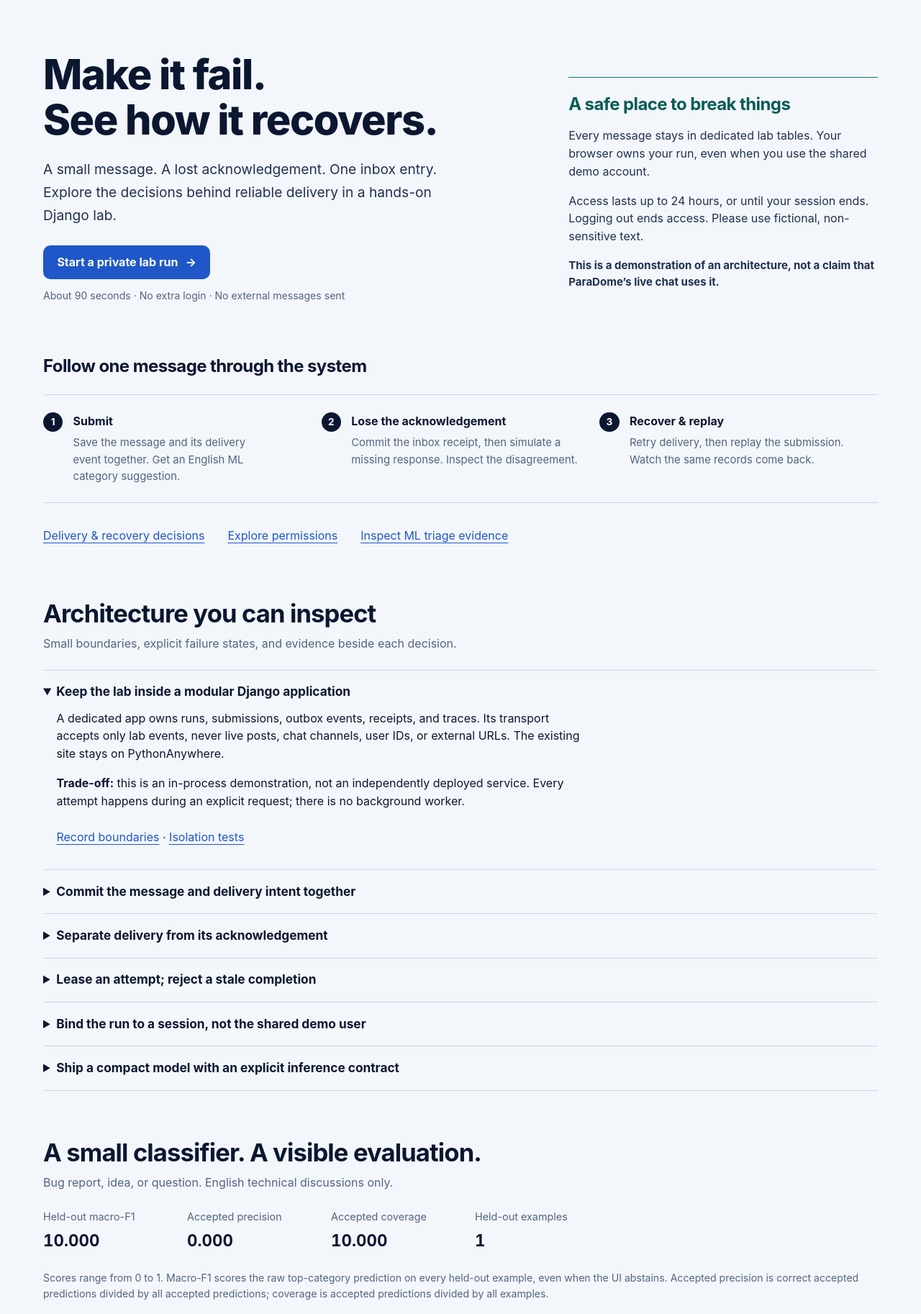
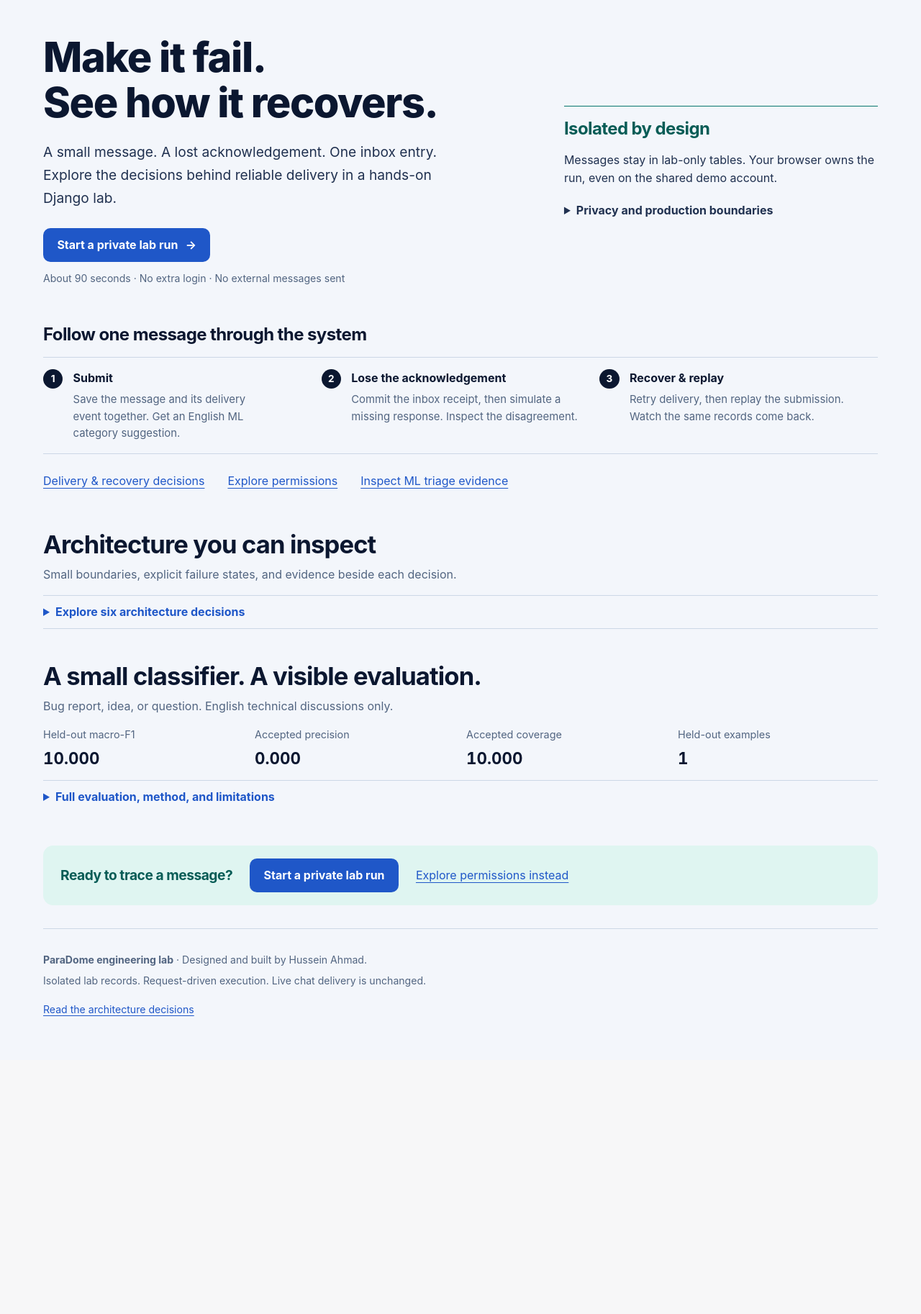
Before and after one commit to husseinahmad7/paradome-prod, a Django app: template engineering/templates/engineering/index.html in a window 1280 px wide. Shown: the part 76-1902 px from the top of the page at 72% size. After the commit the page ends 1488 px from the top, so only its background shows below. Run offline with Django 5.2, Linux system fonts and the light colour scheme; the template is opened without the code that fills it: most values are stand-ins (such as "Sample title", 1, 10 or a date in 2020).

Commit message:
Refine Engineering Lab flow and feedback

```diff
--- a/engineering/static/engineering/lab.css
+++ b/engineering/static/engineering/lab.css
@@ -20,54 +20,68 @@
 .engineering-lab .lab-header nav a:hover { color: #fff; text-decoration: underline; }
 .engineering-lab .lab-header nav a[aria-current] { color: #76e4d8; text-decoration: underline; text-underline-offset: .5em; }
 .engineering-lab .lab-header :focus-visible { outline-color: var(--pd-focus); }
-.lab-intro { padding-block: 4.5rem 3.5rem; display: grid; grid-template-columns: 1.55fr 1fr; gap: 4rem; align-items: center; }
+.lab-intro { padding-block: 3rem 2.25rem; display: grid; grid-template-columns: 1.55fr 1fr; gap: 3rem; align-items: center; }
 .lab-lead { font-size: 1.2rem; max-width: 50ch; line-height: 1.65; color: var(--pd-ink-soft); }
 .lab-intro form { margin-top: 1.6rem; margin-bottom: .8rem; }
-.lab-boundary { border-top: 1px solid var(--pd-teal); padding-top: 1.4rem; color: var(--pd-ink-soft); }
+.lab-boundary { border-top: 1px solid var(--pd-teal); padding-top: 1rem; color: var(--pd-ink-soft); }
 .lab-boundary h2 { color: var(--pd-teal-dark); }
-.lab-boundary p:last-child { margin-bottom: 0; font-size: .94rem; }
+.lab-boundary p { margin-bottom: .65rem; }
+.lab-boundary details p { font-size: .94rem; }
+.lab-boundary details p:last-child { margin-bottom: 0; }
 .engineering-lab .lab-button { display: inline-flex; justify-content: center; align-items: center; gap: .65rem; min-height: 46px; padding: .7rem 1.15rem; border: 1px solid transparent; border-radius: var(--pd-radius-sm); background: var(--pd-blue); color: #fff; font: inherit; font-weight: 700; line-height: 1.4; text-decoration: none; text-align: center; cursor: pointer; transition: background-color 140ms ease-out; }
 .engineering-lab .lab-button:hover { color: #fff; background: var(--pd-blue-dark); }
 .engineering-lab .lab-button.is-secondary { border-color: var(--pd-line-strong); color: var(--pd-ink-soft); background: var(--pd-surface); }
 .engineering-lab .lab-button.is-secondary:hover { background: var(--pd-blue-soft); }
 .engineering-lab .lab-button:disabled { color: #526581; background: #eaf0f8; cursor: wait; }
 .lab-note, .lab-field-hint { font-size: .88rem; line-height: 1.55; color: var(--pd-text-muted); }
-.lab-section { margin-block: 0 4rem; scroll-margin-top: 1.5rem; }
-.lab-section-heading { margin-bottom: 1.5rem; }
+.lab-section { margin-block: 0 2.75rem; scroll-margin-top: 1.5rem; }
+.lab-section-heading { margin-bottom: 1rem; }
 .lab-section-heading h2 { margin-bottom: .5rem; font-size: clamp(1.6rem, 2.7vw, 2.2rem); }
 .lab-section-heading p { color: var(--pd-text-muted); max-width: 70ch; }
-.lab-walkthrough { display: grid; grid-template-columns: repeat(3, minmax(0, 1fr)); margin: 1.5rem 0; padding: 0; counter-reset: steps; list-style: none; border-block: 1px solid var(--pd-line); }
-.lab-walkthrough li { counter-increment: steps; position: relative; padding: 1.5rem 1.3rem 1.5rem 2.6rem; }
-.lab-walkthrough li::before { content: counter(steps); position: absolute; left: 0; top: 1.5rem; width: 1.7rem; height: 1.7rem; display: grid; place-items: center; background: var(--pd-ink); color: #fff; border-radius: 50%; font-size: .85rem; font-weight: 700; }
+.lab-walkthrough { display: grid; grid-template-columns: repeat(3, minmax(0, 1fr)); margin: 1rem 0; padding: 0; counter-reset: steps; list-style: none; border-block: 1px solid var(--pd-line); }
+.lab-walkthrough li { counter-increment: steps; position: relative; padding: 1rem 1.1rem 1rem 2.6rem; }
+.lab-walkthrough li::before { content: counter(steps); position: absolute; left: 0; top: 1rem; width: 1.7rem; height: 1.7rem; display: grid; place-items: center; background: var(--pd-ink); color: #fff; border-radius: 50%; font-size: .85rem; font-weight: 700; }
 .lab-walkthrough strong, .lab-walkthrough span { display: block; }
 .lab-walkthrough strong { margin-bottom: .4rem; }
 .lab-walkthrough span { font-size: .93rem; color: var(--pd-text-muted); }
-.lab-walkthrough.is-compact { margin-bottom: 1.75rem; }
-.lab-walkthrough.is-compact li { padding-block: 1.1rem; }
-.lab-walkthrough.is-compact li::before { top: 1.1rem; }
 .lab-explore { display: flex; flex-wrap: wrap; gap: .25rem 2rem; }
 .lab-explore a { min-height: 44px; display: inline-flex; align-items: center; }
+.lab-architecture-disclosure { border-block: 1px solid var(--pd-line); }
+.lab-architecture-disclosure > summary { color: var(--pd-blue); }
+.lab-architecture-disclosure .lab-decisions { border-top: 0; }
 .lab-decisions { border-top: 1px solid var(--pd-line); }
-.lab-decisions details { padding-block: .4rem; border-bottom: 1px solid var(--pd-line); }
+.lab-decisions details { padding-block: .2rem; border-bottom: 1px solid var(--pd-line); }
 .engineering-lab summary { min-height: 44px; cursor: pointer; padding-block: .65rem; font-weight: 700; }
 .engineering-lab summary:hover { color: var(--pd-blue); }
 .lab-decisions summary { font-size: 1.08rem; }
 .lab-decisions p { max-width: 76ch; padding-left: 1.15rem; }
 .lab-evidence a { display: inline-flex; align-items: center; min-height: 44px; }
-.lab-close { display: flex; align-items: center; flex-wrap: wrap; gap: 1rem 2rem; background: var(--pd-teal-soft); border-radius: var(--pd-radius); padding: 2rem; margin-block: 3rem; }
-.lab-close h2 { width: 100%; margin-bottom: 0; color: var(--pd-teal-dark); }
+.lab-close { display: flex; align-items: center; flex-wrap: wrap; gap: .75rem 1.5rem; background: var(--pd-teal-soft); border-radius: var(--pd-radius); padding: 1.15rem 1.5rem; margin-block: 2rem; }
+.lab-close h2 { margin-bottom: 0; color: var(--pd-teal-dark); font-size: 1.2rem; }
 .lab-close > a { min-height: 44px; display: inline-flex; align-items: center; }
 .lab-footer { padding-block: 2rem 3rem; border-top: 1px solid var(--pd-line); font-size: .88rem; color: var(--pd-text-muted); }
 .lab-footer p { margin-bottom: .45rem; }
 .lab-footer a { display: inline-flex; align-items: center; min-height: 44px; }
-.lab-run-heading { padding-block: 2.6rem 1.3rem; display: flex; align-items: baseline; justify-content: space-between; gap: 1rem 2rem; }
-.lab-run-heading h1 { font-size: clamp(2rem, 3.6vw, 2.8rem); margin-bottom: .75rem; }
+.lab-run-heading { padding-block: 1.8rem .8rem; display: flex; align-items: baseline; justify-content: space-between; gap: .5rem 2rem; }
+.lab-run-heading h1 { font-size: clamp(2rem, 3.6vw, 2.8rem); margin-bottom: .35rem; }
 .lab-run-heading p { color: var(--pd-text-muted); max-width: 65ch; margin-bottom: 0; }
 .lab-run-heading > a { flex-shrink: 0; display: inline-flex; align-items: center; min-height: 44px; }
-.lab-run-meta { display: flex; flex-wrap: wrap; align-items: baseline; justify-content: space-between; gap: .25rem 1rem; font-size: .86rem; }
-.lab-run-meta p { margin-bottom: .4rem; }
-.lab-update:empty { display: none; }
-.lab-update { scroll-margin-top: 1rem; }
+.lab-run-utility { display: flex; align-items: center; justify-content: space-between; flex-wrap: wrap; gap: .25rem 1.5rem; margin-bottom: 1rem; }
+.lab-workbench-nav { display: flex; align-items: center; gap: .2rem 1rem; flex-wrap: wrap; }
+.lab-workbench-nav a { display: inline-flex; align-items: center; min-height: 44px; }
+.lab-run-details { color: var(--pd-text-muted); font-size: .86rem; }
+.lab-run-details summary { font-weight: 550; }
+.lab-run-details p { max-width: 70ch; margin: .2rem 0 .6rem; }
+.lab-toast { position: fixed; inset: auto max(1rem, env(safe-area-inset-right)) max(1rem, env(safe-area-inset-bottom)) auto; width: min(27rem, calc(100vw - 2rem)); max-height: min(50vh, 20rem); margin: 0; padding: 1rem 1.1rem; overflow: auto; border: 1px solid var(--pd-teal-dark); border-radius: var(--pd-radius); background: var(--pd-surface); color: var(--pd-ink); box-shadow: 0 12px 32px rgba(11, 23, 48, .2); z-index: 20; }
+.lab-toast:not([open]) { display: none; }
+.lab-toast.is-error { border-color: var(--pd-danger); }
+.lab-toast-heading { display: flex; align-items: center; justify-content: space-between; gap: 1rem; margin-bottom: .4rem; }
+.lab-toast-heading strong { color: var(--pd-teal-dark); }
+.lab-toast.is-error .lab-toast-heading strong { color: #8d2018; }
+.lab-toast-heading form { margin: 0; }
+.engineering-lab .lab-toast-dismiss { min-height: 44px; padding: .25rem .6rem; border: 1px solid var(--pd-line-strong); border-radius: 8px; color: var(--pd-ink); background: var(--pd-surface); font: inherit; font-size: .85rem; cursor: pointer; }
+.engineering-lab .lab-toast-dismiss:hover { background: var(--pd-blue-soft); }
+.lab-toast p { margin: 0; font-size: .94rem; }
 .lab-notice { border-radius: var(--pd-radius-sm); padding: .85rem 1rem; background: var(--pd-amber-soft); color: #713800; }
 .lab-notice.is-error { background: var(--pd-danger-soft); color: #8d2018; }
 .lab-notice.is-success { background: var(--pd-teal-soft); color: var(--pd-teal-dark); }
@@ -139,8 +166,8 @@
 .lab-readable { max-width: 75ch; }
 .lab-recovery-links { list-style: none; padding: 0; }
 .lab-recovery-links a { display: flex; align-items: baseline; flex-wrap: wrap; gap: .5rem; min-height: 44px; padding-block: .7rem; }
-.lab-model-metrics { display: flex; flex-wrap: wrap; margin: 0 0 1.5rem; padding: 0; gap: 1rem 2.5rem; }
-.lab-model-metrics div { min-width: 160px; }
+.lab-model-metrics { display: grid; grid-template-columns: repeat(4, minmax(0, 1fr)); margin: 0 0 .75rem; padding: 0; gap: 1rem; }
+.lab-model-metrics div { min-width: 0; }
 .lab-model-metrics dt { color: var(--pd-text-muted); font-size: .9rem; }
 .lab-model-metrics dd { margin: .3rem 0 0; font-size: 1.4rem; font-weight: 700; }
 .lab-model-table { width: 100%; border-collapse: collapse; margin-bottom: 1.5rem; }
@@ -148,12 +175,15 @@
 .lab-model-table th, .lab-model-table td { text-align: left; border-bottom: 1px solid var(--pd-line); padding: .75rem; font-variant-numeric: tabular-nums; }
 .lab-model-table th:first-child, .lab-model-table td:first-child { padding-left: 0; }
 .lab-model-notes { max-width: 76ch; }
+.lab-model-detail { border-top: 1px solid var(--pd-line); }
+.lab-model-detail summary { color: var(--pd-blue); }
 @media (max-width: 840px) {
-  .lab-intro { gap: 2rem; grid-template-columns: 1fr; padding-block: 3rem; }
+  .lab-intro { gap: 1.5rem; grid-template-columns: 1fr; padding-block: 2.25rem; }
   .lab-boundary { max-width: 70ch; }
   .lab-workbench, .lab-permissions-layout { grid-template-columns: 1fr; }
   .lab-run-heading { flex-wrap: wrap; }
   .lab-walkthrough li { padding-right: .8rem; }
+  .lab-model-metrics { grid-template-columns: repeat(2, minmax(0, 1fr)); }
 }
 @media (max-width: 540px) {
   .lab-width { width: calc(100% - 32px); }
--- a/engineering/static/engineering/lab.js
+++ b/engineering/static/engineering/lab.js
@@ -2,6 +2,18 @@
 (() => {
   "use strict";
   const focusByRequest = new WeakMap();
+  function showRequestError(status, message) {
+    const title = status.querySelector("#lab-toast-title");
+    const body = status.querySelector("#lab-toast-message");
+    if (!title || !body) return;
+    title.textContent = "Request needs attention";
+    body.textContent = message;
+    body.setAttribute("role", "alert");
+    status.classList.remove("is-success");
+    status.classList.add("is-error");
+    if (!status.open) status.show();
+    status.focus({preventScroll: true});
+  }
   document.body.addEventListener("htmx:beforeSwap", (event) => {
     const response = event.detail.xhr;
     if (event.detail.target.id !== "lab-state") return;
@@ -27,23 +39,23 @@
     event.detail.elt.removeAttribute("aria-busy");
     // HTMX 1.7 omits `failed` for XHR network errors and timeouts.
     if (event.detail.failed || event.detail.error || event.detail.xhr.status === 0) {
+      // A marked validation response swaps a specific server-rendered message.
+      if (event.detail.xhr.getResponseHeader?.("X-Lab-State") === "1") return;
       const status = document.getElementById("lab-update");
       if (!status) return;
-      const message = document.createElement("p");
-      message.className = "lab-notice is-error";
       const response = event.detail.xhr;
+      let message;
       if (response.status === 404) {
-        message.textContent = "This run is unavailable or your session has ended. Return to Lab overview to start again.";
+        message = "This run is unavailable or your session has ended. Return to Lab overview to start again.";
       } else if (response.status === 429) {
         const seconds = Number(response.getResponseHeader("Retry-After"));
         const wait = Number.isInteger(seconds) && seconds > 0 && seconds <= 86400
           ? `Wait ${seconds} seconds` : "Wait a little";
-        message.textContent = `Too many attempts. ${wait} before trying again. Your saved records are unchanged; keep the same request key when retrying.`;
+        message = `Too many attempts. ${wait} before trying again. Your saved records are unchanged; keep the same request key when retrying.`;
       } else {
-        message.textContent = "The request did not finish successfully. Reload to check the saved state before trying again. Replaying the same request key is safe.";
+        message = "The request did not finish successfully. Reload to check the saved state before trying again. Replaying the same request key is safe.";
       }
-      status.replaceChildren(message);
-      status.focus({preventScroll: false});
+      showRequestError(status, message);
     }
   });
   document.body.addEventListener("htmx:afterSwap", (event) => {
@@ -51,8 +63,8 @@
     const status = document.getElementById("lab-update");
     const previous = focusByRequest.get(event.detail.xhr);
     focusByRequest.delete(event.detail.xhr);
-    if (status && status.querySelector(".is-error")) {
-      status.focus({preventScroll: false});
+    if (status && status.open && status.classList.contains("is-error")) {
+      status.focus({preventScroll: true});
       return;
     }
     // The polite live region announces success without pulling mobile users
--- a/engineering/templates/engineering/_model_card.html
+++ b/engineering/templates/engineering/_model_card.html
@@ -5,6 +5,8 @@
   <div><dt>Accepted coverage</dt><dd>{{ model_card.metrics.test.coverage|floatformat:3 }}</dd></div>
   <div><dt>Held-out examples</dt><dd>{{ model_card.metrics.test.count }}</dd></div>
 </dl>
+<details class="lab-model-detail">
+  <summary>Full evaluation, method, and limitations</summary>
 <p class="lab-note">Scores range from 0 to 1. Macro-F1 scores the raw top-category prediction on every held-out example, even when the UI abstains. Accepted precision is correct accepted predictions divided by all accepted predictions; coverage is accepted predictions divided by all examples.</p>
 <table class="lab-model-table"><caption>Held-out results by category</caption><thead><tr><th scope="col">Category</th><th scope="col">Precision</th><th scope="col">Recall</th><th scope="col">F1</th><th scope="col">Examples</th></tr></thead><tbody>{% for label, result in model_card.metrics.test.per_class.items %}<tr><th scope="row">{{ label|capfirst }}</th><td>{{ result.precision|floatformat:3 }}</td><td>{{ result.recall|floatformat:3 }}</td><td>{{ result.f1|floatformat:3 }}</td><td>{{ result.support }}</td></tr>{% endfor %}</tbody></table>
 <div class="lab-model-notes">
@@ -16,4 +18,5 @@
   <details><summary>Dataset and model limitations</summary><ul>{% for limitation in model_card.limitations %}<li>{{ limitation }}</li>{% endfor %}</ul></details>
   <p class="lab-evidence"><a href="{{ source_base }}/ml/README.md">Training &amp; data provenance</a> · <a href="{{ source_base }}/ml/evaluation-v1.json">Full evaluation and challenges</a> · <a href="{{ source_base }}/ml/frozen-v1.json">Frozen validation contract</a></p>
 </div>
+</details>
 {% else %}<p class="lab-notice">ML triage is currently unavailable. You can still submit messages, simulate failures, retry, and inspect every delivery record.</p><p><a href="{{ source_base }}/ml/README.md">Read the model design and reproduction instructions</a></p>{% endif %}
--- a/engineering/templates/engineering/index.html
+++ b/engineering/templates/engineering/index.html
@@ -11,10 +11,13 @@
     <p class="lab-note">About 90 seconds · No extra login · No external messages sent</p>
   </div>
   <aside class="lab-boundary" aria-labelledby="boundary-title">
-    <h2 id="boundary-title">A safe place to break things</h2>
-    <p>Every message stays in dedicated lab tables. Your browser owns your run, even when you use the shared demo account.</p>
-    <p>Access lasts up to 24 hours, or until your session ends. Logging out ends access. Please use fictional, non-sensitive text.</p>
-    <p><strong>This is a demonstration of an architecture, not a claim that ParaDome’s live chat uses it.</strong></p>
+    <h2 id="boundary-title">Isolated by design</h2>
+    <p>Messages stay in lab-only tables. Your browser owns the run, even on the shared demo account.</p>
+    <details>
+      <summary>Privacy and production boundaries</summary>
+      <p>Access lasts up to 24 hours, or until your session ends. Logging out ends access. Use fictional, non-sensitive text.</p>
+      <p><strong>This demonstrates an architecture; ParaDome’s live chat does not use this delivery flow.</strong></p>
+    </details>
   </aside>
 </section>
 
@@ -34,8 +37,10 @@
 
 <section class="lab-section" id="architecture" aria-labelledby="architecture-title">
   <div class="lab-section-heading"><h2 id="architecture-title">Architecture you can inspect</h2><p>Small boundaries, explicit failure states, and evidence beside each decision.</p></div>
-  <div class="lab-decisions">
-    <details open>
+  <details class="lab-architecture-disclosure">
+    <summary>Explore six architecture decisions</summary>
+    <div class="lab-decisions">
+    <details>
       <summary>Keep the lab inside a modular Django application</summary>
       <p>A dedicated app owns runs, submissions, outbox events, receipts, and traces. Its transport accepts only lab events, never live posts, chat channels, user IDs, or external URLs. The existing site stays on PythonAnywhere.</p>
       <p><strong>Trade-off:</strong> this is an in-process demonstration, not an independently deployed service. Every attempt happens during an explicit request; there is no background worker.</p>
@@ -71,12 +76,13 @@
       <p><strong>Trade-off:</strong> a small English classifier has a narrow vocabulary. It can abstain, and unfamiliar English can still be misclassified. Missing or invalid model data does not stop submissions or delivery.</p>
       <p class="lab-evidence"><a href="{{ source_base }}/engineering/triage.py">Inference code</a> · <a href="{{ source_base }}/engineering/test_triage.py">Parity and fallback tests</a> · <a href="{{ source_base }}/ml">Reproduce training</a></p>
     </details>
-  </div>
+    </div>
+  </details>
 </section>
 
 <section class="lab-section" id="model-evidence" aria-labelledby="model-title">
   <div class="lab-section-heading"><h2 id="model-title">A small classifier. A visible evaluation.</h2><p>Bug report, idea, or question. English technical discussions only.</p></div>
   {% include "engineering/_model_card.html" %}
 </section>
-<section class="lab-close" aria-labelledby="ready-title"><h2 id="ready-title">Trace a message for yourself.</h2><form method="post" action="{% url 'engineering:create_run' %}">{% csrf_token %}<button class="lab-button" type="submit">Start a private lab run</button></form><a href="{% url 'engineering:permissions' %}">Or explore the permission policy</a></section>
+<section class="lab-close" aria-labelledby="ready-title"><h2 id="ready-title">Ready to trace a message?</h2><form method="post" action="{% url 'engineering:create_run' %}">{% csrf_token %}<button class="lab-button" type="submit">Start a private lab run</button></form><a href="{% url 'engineering:permissions' %}">Explore permissions instead</a></section>
 {% endblock %}
--- a/engineering/views.py
+++ b/engineering/views.py
@@ -20,6 +20,7 @@ from .permissions import permission_explorer
 DEFAULT_TEXT = "The export button returns an error after I select a date range."
 SOURCE_BASE = "https://github.com/husseinahmad7/paradome-prod/blob/main"
 OUTCOME_MESSAGES = {
+    "reset": "A fresh private run is ready. Your previous run was removed.",
     "submitted": "Submission and event committed together. Choose a delivery scenario below.",
     "replayed": "The original submission was returned. No extra event was created.",
     "acknowledged": "Delivery acknowledged. The destination contains one inbox effect for this event.",
@@ -209,7 +210,7 @@ def delivery(request, run_id):
 def reset(request, run_id):
     run = services.owned_run(request, run_id)
     replacement = services.reset_run(request, run)
-    return _redirect(request, replacement)
+    return _redirect(request, replacement, "reset")
 
 
 @lab_page
```
Also changed, not shown: other parts of engineering/static/engineering/lab.css (+23 -9 lines), engineering/templates/engineering/_operation.html (+13 -3 lines), engineering/templates/engineering/_state.html (+11 -9 lines), engineering/test_lab_js.cjs (+30 -6 lines), engineering/test_ui.py (+30 -1 lines), .impeccable/surfaces/engineering.md.
